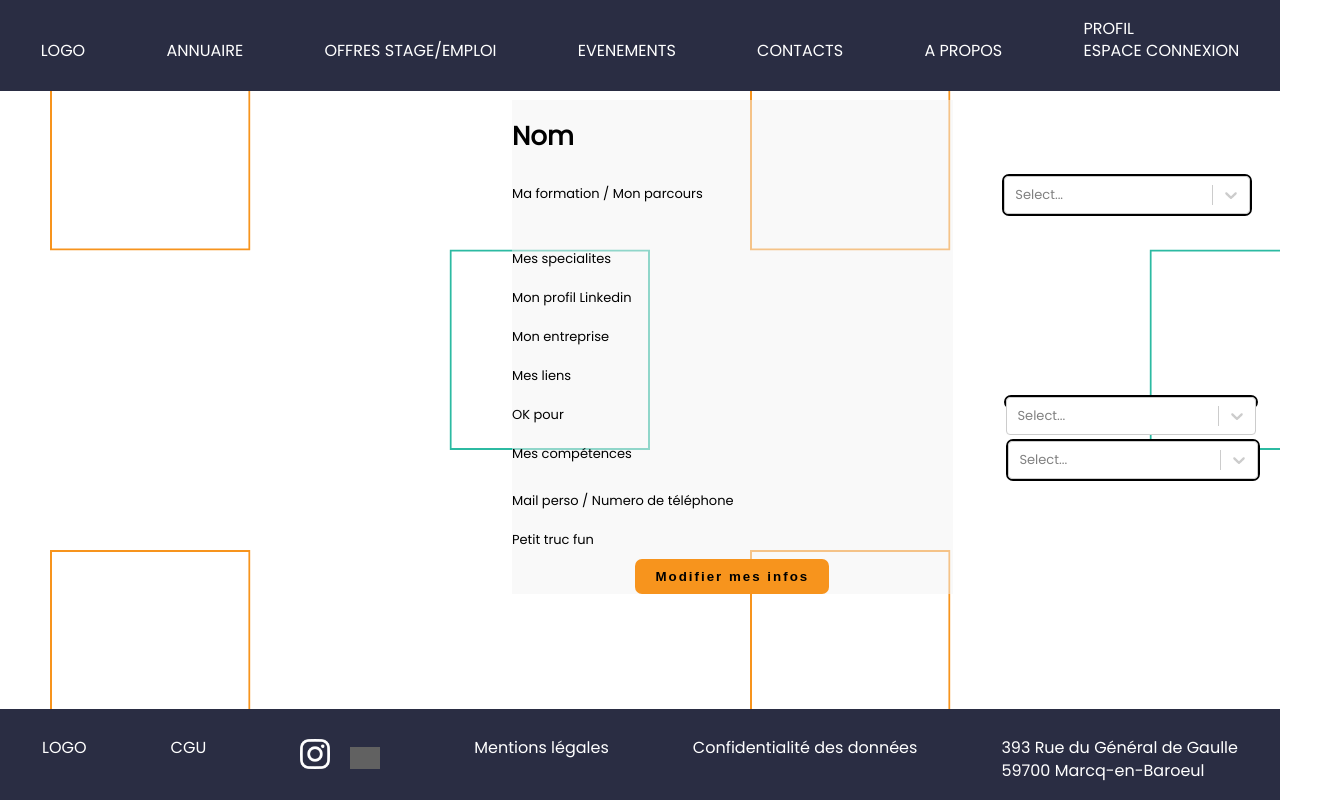
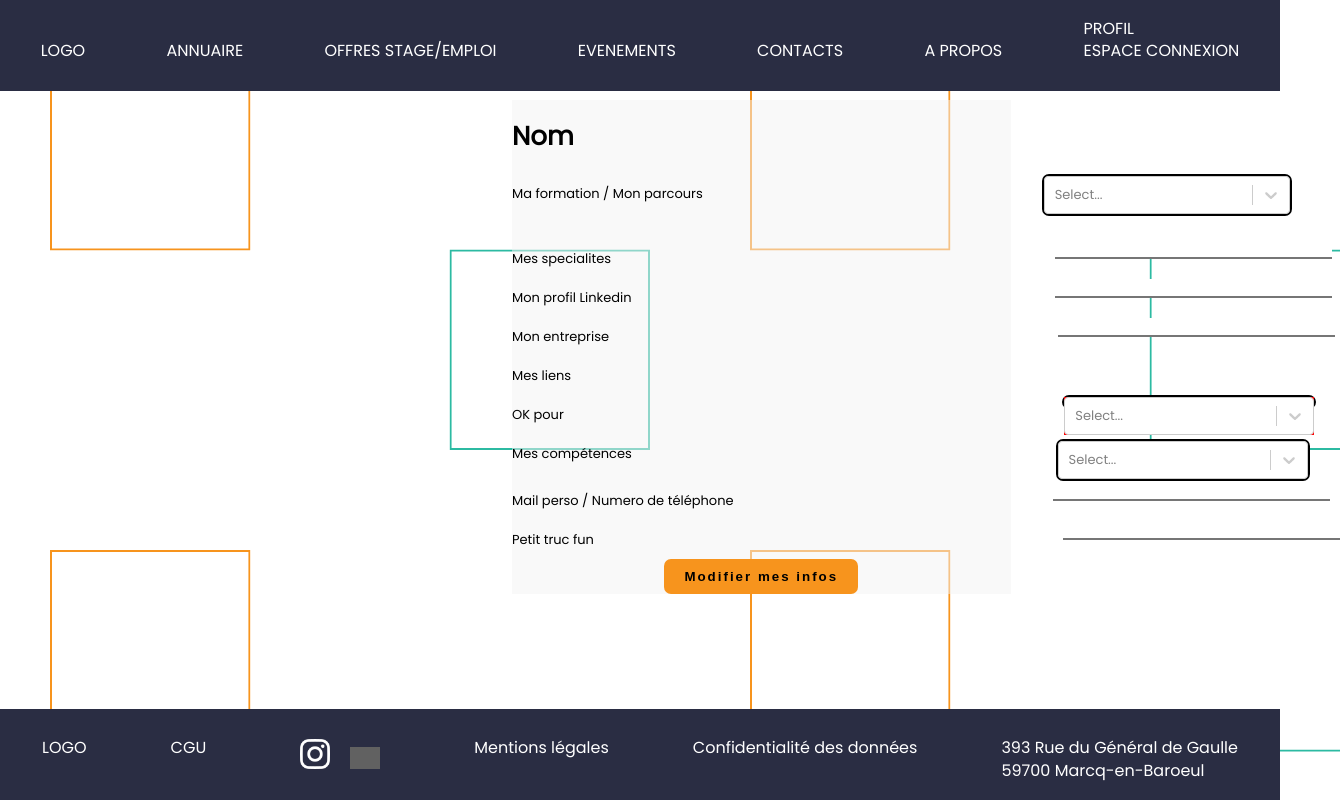
Before and after one commit to foreach-academy/Alumni_Frontend, a React (Create React App) app: page /profil in a window 1280 px wide. Shown: the whole page, 1340 px wide, since content can reach past the window. Built offline with nearby package versions, Linux system fonts and the light colour scheme; no server answers; grey boxes are pictures that could not be loaded.

Commit message:
Modification structure des dropdown.

```diff
--- a/src/Components/DropdownTypeAide.jsx
+++ b/src/Components/DropdownTypeAide.jsx
@@ -26,7 +26,7 @@ const TypeAide = () => {
     return (
         <Select
             options={options}
-            className="dropdown_type_aide"
+            className="dropdown_typeAide"
         />
     );
 };
--- a/src/Pages/InscriptionApprenant.jsx
+++ b/src/Pages/InscriptionApprenant.jsx
@@ -92,7 +92,7 @@ return <>
             </div>
         </div>
             <div className="block_boutton_inscription_apprenant">
-                <button onClick={validInscription} className="boutton_inscription_apprenant" >Validate</button>
+                <button onClick={validate && inscription} className="boutton_inscription_apprenant" >Validate</button>
             </div>
 
 
--- a/src/Pages/ProfilPage.jsx
+++ b/src/Pages/ProfilPage.jsx
@@ -2,15 +2,19 @@ import Footer from "../Components/Footer";
 import NavBar from "../Components/NavBar";
 import Formation from "../Components/DropdownFormation";
 import { useState } from "react";
+import "../Styles/ProfilPage.css";
 import TypeAide from "../Components/DropdownTypeAide";
 import TypeCompetence from "../Components/DropdownCompetence";
-import ('../Styles/ProfilPage.css');
 
 const ProfilPage = () => {
     const [formation, setFormation] = useState("");
     const [typeAide, setTypeAide] = useState("");
     const [typeCompetence, setTypeCompetence] = useState("");
-
+    const [specialite, setSpecialite] = useState("");
+    const [email, setEmail] = useState("");
+    const [entreprise, setEntreprise] = useState("");
+    const [linkedin, setLinkedin] = useState("")
+    const [fun, setFun] = useState("");
 
 
 
@@ -21,41 +25,56 @@ return <>
             <div>
                 <h1>Nom</h1>
             </div>
-                <div className="info_formation">
+                <div className="info">
                     <p className="liste_info">Ma formation / Mon parcours</p>
                     <div className="bloc_selection_formation">
                         <Formation type="text" name="formation" defaultValue={formation} placeholder="Formation" onChange={(e) => {setFormation(e.target.value)}} required/>
                     </div>
                 </div>
-                <div>
+                <div className="info">
                     <p className="liste_info">Mes specialites</p>
+                    <div className="bloc_input_specialite">
+                        <input type="text" name="nom" defaultValue={specialite} placeholder="" onChange={(e) => {setSpecialite(e.target.value)}} className="input_profil" size={32} required/>
+                    </div>
                 </div>
-                <div>
+                <div className="info">
                     <p className="liste_info">Mon profil Linkedin</p>
-                </div>
-                <div>
+                    <div className="bloc_input_linkedin">
+                    <input type="lien" name="lien" defaultValue={linkedin} placeholder="" onChange={(e) => {setLinkedin(e.target.value)}} className="input_profil" size={32} required/>
+                    </div>
+               </div>
+                <div className="info">
                     <p className="liste_info">Mon entreprise</p>
-                </div>
+                    <div className="bloc_input_entreprise">
+                    <input type="text" name="nom" defaultValue={entreprise} placeholder="" onChange={(e) => {setEntreprise(e.target.value)}} className="input_profil" size={32} required/>
+                    </div>
+               </div>
                 <div>
                     <p className="liste_info">Mes liens</p>
                 </div>
-                <div className="info_type_aide">
+                <div className="info">
                     <p className="liste_info">OK pour </p>
                     <div className="bloc_selection_type_aide">
-                        <TypeAide type="text" name="type_aide" defaultValue={typeAide} placeholder="Aide" onChange={(e) => {setTypeAide(e.target.value)}}/>
+                        <TypeAide type="text" name="type_aide" defaultValue={typeAide} placeholder="Aide" onChange={(e) => {setTypeAide(e.target.value)}} className="dropdown_typeAide"/>
                     </div>
                 </div>
-                <div className="info_competence">
+                <div className="info">
                     <p className="liste_info">Mes compétences</p>
                     <div className="bloc_selection_type_competence">
-                    <TypeCompetence type="text" name="type_competence" defaultValue={typeCompetence} placeholder="Competence" onChange={(e) => {setTypeCompetence(e.target.value)}}/>
+                        <TypeCompetence type="text" name="type_competence" defaultValue={typeCompetence} placeholder="Competence" onChange={(e) => {setTypeCompetence(e.target.value)}}/>
                     </div>
                 </div>
-                <div>
+                <div className="info">
                     <p className="liste_info">Mail perso / Numero de téléphone</p>
+                    <div className="bloc_input_email">
+                        <input type="email" name="email" defaultValue={email} placeholder="" onChange={(e) => {setEmail(e.target.value)}} className="input_profil" size={32} required/>
+                    </div>
                 </div>
-                <div>
+                <div className="info">
                     <p className="liste_info">Petit truc fun</p>
+                    <div className="bloc_input_fun">
+                        <input type="text" name="fun" defaultValue={fun} placeholder="" onChange={(e) => {setFun(e.target.value)}} className="input_profil" size={32} required/>
+                    </div>
                 </div>
                 <div className="boutton_page_profil">
                     <button className="boutton_modifier_profil">Modifier mes infos</button>
--- a/src/Styles/ProfilPage.css
+++ b/src/Styles/ProfilPage.css
@@ -12,11 +12,46 @@
     background-color: rgba(243, 243, 243, 0.5);
 }
 
+.dropdown_typeAide{
+    background-color: red !important;
+}
+
+.bloc_input_specialite{
+    position: relative;
+    left: 89%;
+}
+
+.bloc_input_linkedin{
+    position: relative;
+    left: 85%;
+}
+
+.bloc_input_entreprise{
+    position: relative;
+    left: 90%;
+}
+
+.bloc_input_email{
+    position: relative;
+    left: 64%;
+}
+
+.bloc_input_fun{
+    position: relative;
+    left: 94%;
+}
+
+.input_profil{
+    border-top: none;
+    border-left: none;
+    border-right: none;
+}
+
 .liste_info{
     line-height: 100%
 }
 
-.info_formation{
+.info{
     display: flex;
 }
 
@@ -31,11 +66,6 @@
 }
 
 
-
-.info_type_aide{
-    display: flex;
-}
-
 .bloc_selection_type_aide{
     position: relative;
     left: 100%;
@@ -46,9 +76,6 @@
     background-color: rgb(219, 219, 219) !important;
 }
 
-.info_competence{
-    display: flex;
-}
 
 .bloc_selection_type_competence{
     position: relative;
```
